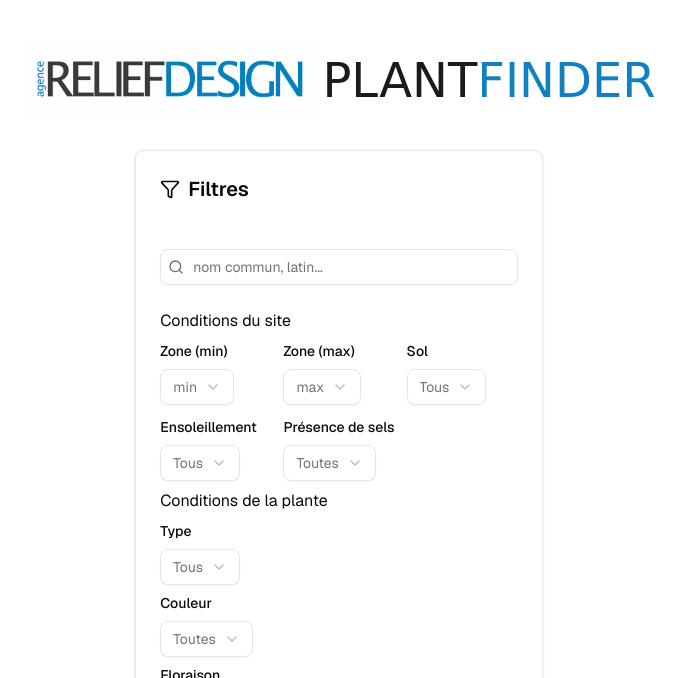
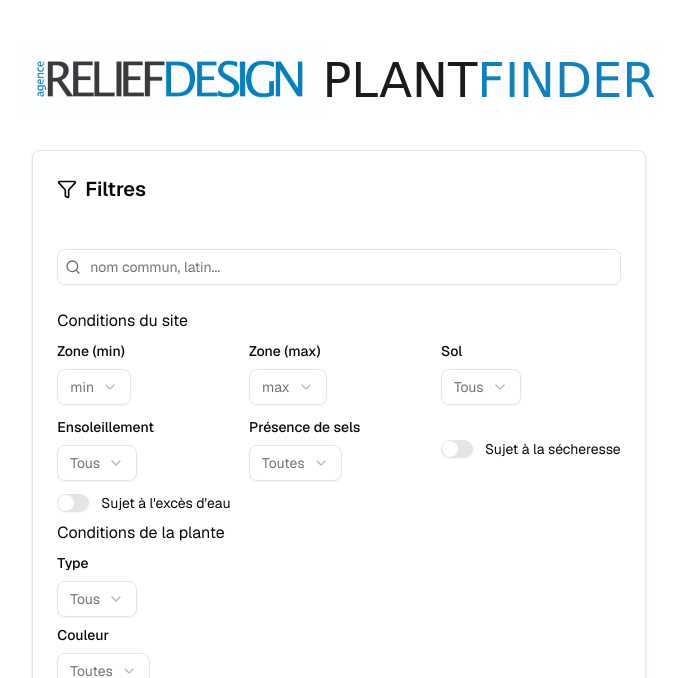
Before and after one commit to droda59/plantwise.web, a Next.js app: page / in a window 1280 px wide. Shown: the part 122-800 px from the top of the page, without its empty margins (301-985 px from the left). Built offline with nearby package versions, Linux system fonts and the light colour scheme.

Commit message:
Moar filters

```diff
--- a/src/app/page.tsx
+++ b/src/app/page.tsx
@@ -42,6 +42,7 @@ const STARTER_PLANTS = [
         // bloom: ['été'],
         isNative: true,
         saltTolerance: 'moyenne',
+        droughtTolerant: true,
         height: 0.6,
         spread: 0.45,
         nurseries: [NURSERIES[0], NURSERIES[1]],
@@ -63,6 +64,7 @@ const STARTER_PLANTS = [
         isNative: false,
         height: 6,
         spread: 5,
+        droughtTolerant: true,
         nurseries: [NURSERIES[0]],
     },
     {
@@ -83,6 +85,7 @@ const STARTER_PLANTS = [
         saltTolerance: 'haute',
         height: 0.3,
         spread: 1,
+        floodTolerant: true,
         nurseries: [NURSERIES[1]],
     },
     {
@@ -163,6 +166,8 @@ const DEFAULT_FILTERS = {
     soil: undefined,
     sun: undefined,
     saltConditions: '',
+    droughtTolerant: undefined,
+    floodTolerant: undefined,
 
     // Conditions de la plante
     type: undefined,
@@ -173,16 +178,7 @@ const DEFAULT_FILTERS = {
     spread: undefined,
 };
 
-export default function Home() {
-    const [filters, setFilters] = useState(DEFAULT_FILTERS);
-    const [filteredPlants, setFilteredPlants] = useState([]);
-
-    const [allPlants] = useState(() => STARTER_PLANTS);
-
-    const resetFilters = () => setFilters(DEFAULT_FILTERS);
-
-    const applyFilters = () => {
-        const filteredPlants = allPlants.filter(plant => {
+function filterPlant(plant: Plant, filters): boolean {
     if (filters.q) {
         const q = filters.q.toLowerCase();
         if (!(plant.name.toLowerCase().includes(q) || plant.latin.toLowerCase().includes(q))) return false;
@@ -204,15 +200,28 @@ export default function Home() {
     // if (filters.color && !plant.colors.includes(filters.color)) return false;
     // if (filters.bloom && !plant.bloom.includes(filters.bloom)) return false;
     if (filters.native && !plant.isNative) return false;
+    if (filters.droughtTolerant && !plant.droughtTolerant) return false;
+    if (filters.floodTolerant && !plant.floodTolerant) return false;
     // if (filters.zoneMin && plant.zone[1] < filters.zoneMin) return false;
     // if (filters.zoneMax && plant.zone[0] > filters.zoneMax) return false;
     return true;
-        });
+}
+
+export default function Home() {
+    const [filters, setFilters] = useState(DEFAULT_FILTERS);
+    const [filteredPlants, setFilteredPlants] = useState([]);
+
+    const [allPlants] = useState(() => STARTER_PLANTS);
+
+    const resetFilters = () => setFilters(DEFAULT_FILTERS);
+
+    const applyFilters = () => {
+        const filteredPlants = allPlants.filter(plant => filterPlant(plant, filters));
 
         setFilteredPlants(filteredPlants);
     };
 
-    const filtered = useMemo(applyFilters, [allPlants]);
+    useMemo(applyFilters, [allPlants]);
 
     return (
         <div className='font-sans grid grid-rows-[20px_1fr_20px] items-center justify-items-center min-h-screen p-8 pb-20 gap-16 sm:p-20'>
--- a/src/components/Filters.tsx
+++ b/src/components/Filters.tsx
@@ -196,6 +196,16 @@ export function Filters({ filters, setFilters, onReset, onApplyFilters }) {
                                 </SelectContent>
                             </Select>
                         </div>
+
+                        <div className="flex items-center gap-3">
+                            <Switch checked={!!filters.droughtTolerant} onCheckedChange={(v) => setFilters(f => ({ ...f, droughtTolerant: v || undefined }))} id="droughtTolerant" />
+                            <label htmlFor="droughtTolerant" className="text-sm">Sujet à la sécheresse</label>
+                        </div>
+
+                        <div className="flex items-center gap-3">
+                            <Switch checked={!!filters.floodTolerant} onCheckedChange={(v) => setFilters(f => ({ ...f, floodTolerant: v || undefined }))} id="floodTolerant" />
+                            <label htmlFor="floodTolerant" className="text-sm">Sujet à l'excès d'eau</label>
+                        </div>
                     </div>
 
                     <div className="grid gap-2">
--- a/src/types/plant.ts
+++ b/src/types/plant.ts
@@ -34,6 +34,8 @@ export interface Plant {
     soil: Array<"sableux" | "limoneux" | "argileux" | "riche" | "pauvre" | "acide" | "alcalin">;
     sun: Array<"plein-soleil" | "mi-ombre" | "ombre">;
     isNative: boolean;
+    droughtTolerant?: boolean;
+    floodTolerant?: boolean;
     height: number; // m (approx)
     spread: number; // m (approx)
     saltTolerance?: "haute" | "moyenne" | "faible";
```
Lines whose indentation alone changed are shown as unchanged.
